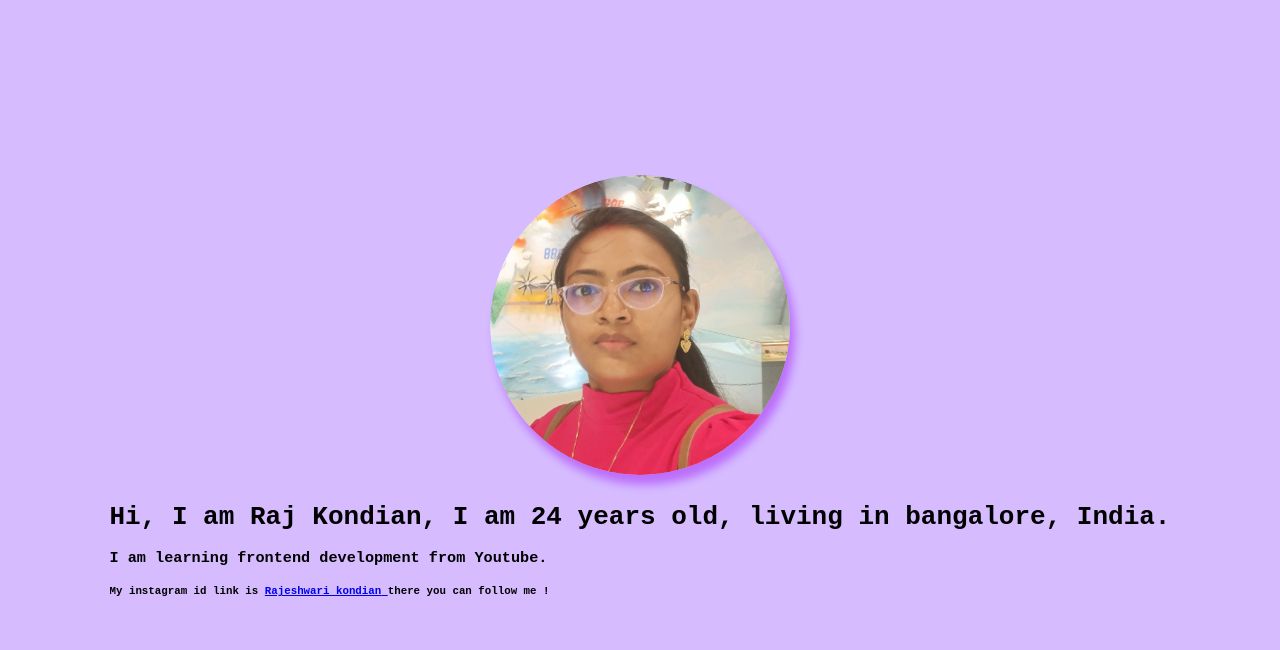
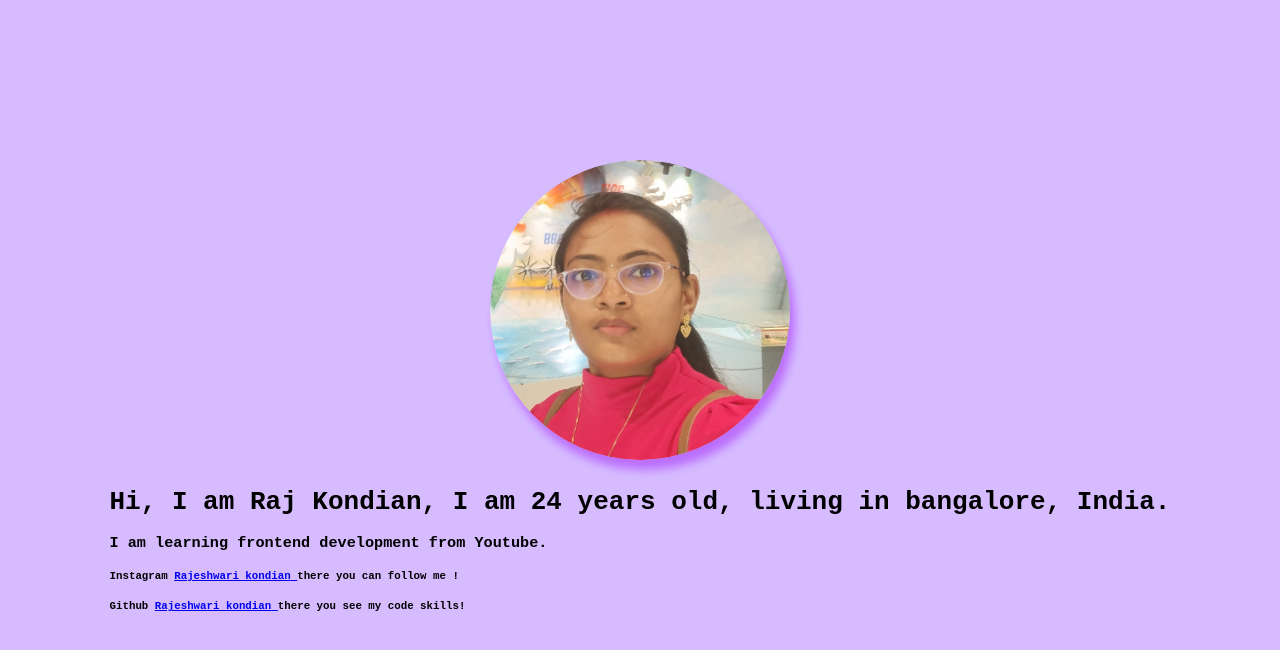
Before and after one commit to rajeshwarikondian/raj.portfolio, a plain HTML site: page index.html in a window 1280 px wide. Drawn offline with Linux system fonts and the light colour scheme; files whose address does not match are found by name.

Commit message:
adding github profile in html

```diff
--- a/index.html
+++ b/index.html
@@ -12,7 +12,8 @@
         <div class="site-header-content">
             <h1>Hi, I am Raj Kondian, I am 24 years old, living in bangalore, India.</h1>
             <h3>I am learning frontend development from  Youtube. </h3>
-            <h5>My instagram id link is  <a class="instagram-link" href="https://www.instagram.com/rajeshwarikondian/"> <b>Rajeshwari kondian</b> </a> there you can follow me ! </h5>
+            <h5>Instagram  <a class="instagram-link" href="https://www.instagram.com/rajeshwarikondian/"> <b>Rajeshwari kondian</b> </a> there you can follow me ! </h5>
+            <h5>Github  <a class="instagram-link" href="https://github.com/rajeshwarikondian"> <b>Rajeshwari kondian</b> </a> there you see my code skills! </h5>
         </div>
     </header>
 
```
